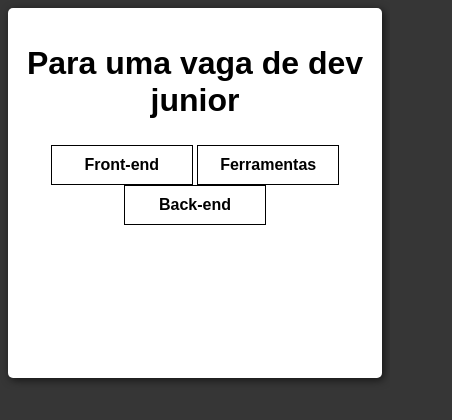
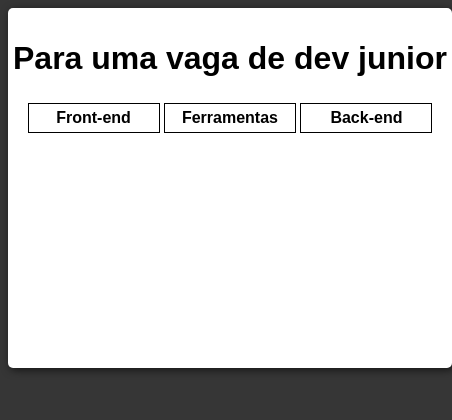
Before and after one commit to joaoglibras/html-css, a plain HTML site: page exercicios/ex020/treino.html in a window 390 px wide. Shown: the whole page, 452 px wide, since content can reach past the window. Drawn offline with Linux system fonts and the light colour scheme.

Commit message:
fix smartphone resolution

```diff
--- a/exercicios/ex020/treino.html
+++ b/exercicios/ex020/treino.html
@@ -27,12 +27,12 @@
         }
         /*FONTES*/
         section {
-            max-width: 600px;
+            min-width: max-content;
+            max-width: 500px;
             height: 350px;
-            margin-left: auto;
-            margin-right: auto;
+            margin: auto;
             background-color: white;
-            padding: 10px;
+            padding: 5px;
             border-radius: 5px;
             box-shadow: 2px 2px 8px rgba(0, 0, 0, 0.644);
         }
@@ -40,7 +40,7 @@
         div {
             width: 120px;
             font-weight: bold;
-            padding: 10px;
+            padding: 5px;
             border: 1px solid black;
             display: inline-table;
         }
@@ -51,7 +51,7 @@
 
         div:hover > ul {
             display: block;
-            padding: 10px;
+            padding: 20px;
         }
     </style>
 </head>
```
